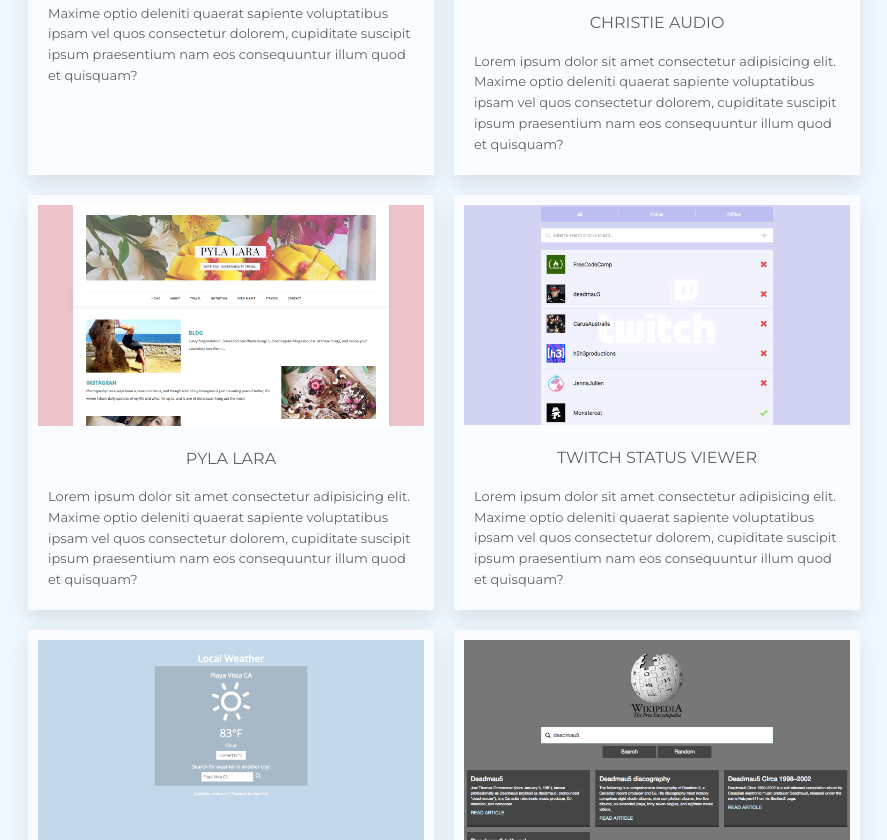
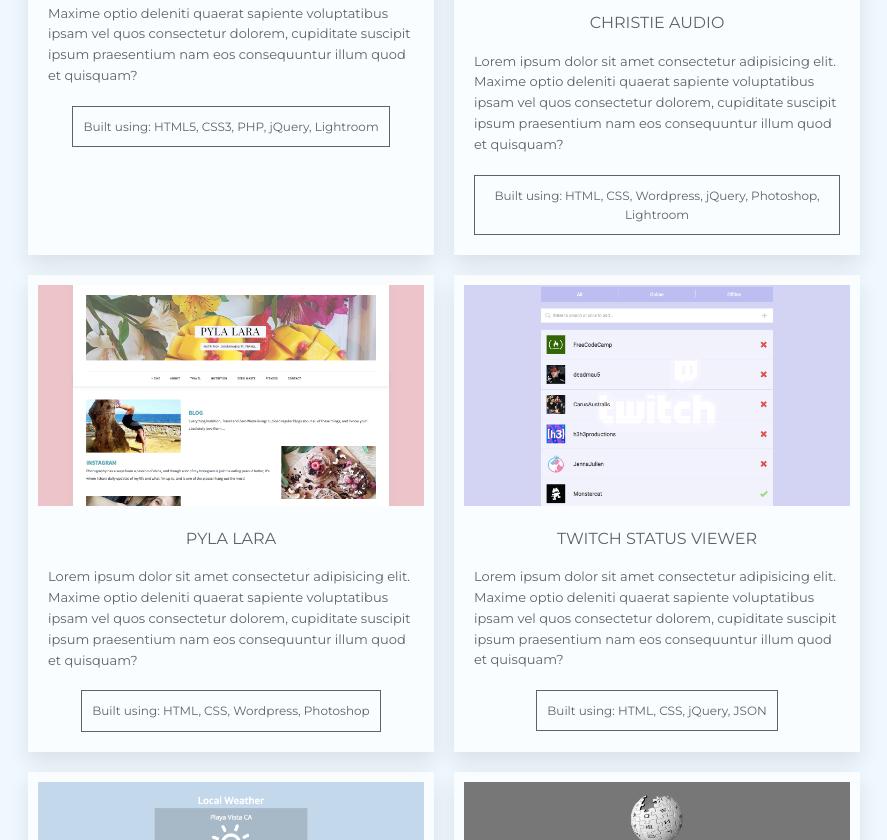
Before and after one commit to luccipaula/luccipaula.github.io, a website: page index.html in a window 1280 px wide. Shown: the part 2582-3422 px from the top of the page, without its empty margins (196-1083 px from the left). Drawn offline with nearby package versions, Linux system fonts and the light colour scheme.

Commit message:
Added some descriptions to portfolio

```diff
--- a/index.html
+++ b/index.html
@@ -72,7 +72,7 @@
 				</figcaption>
 			</figure>
 			<p class="about__text">
-				Hi I'm Lucci, a self-taught front end developer from southern California with a love for coding clean, functional and beautiful solutions in the form of websites. Currently I work as a freelancer in web development/design and as a graphic designer for an educational YouTube channel with over 100,000 subscribers.
+				Hi I'm Lucci, a self-taught front end developer from southern California. I'm passionate about coding clean, functional and beautiful solutions in the form of websites. Currently I work as a freelancer in web development/design and as a graphic designer for an educational YouTube channel with over 100,000 subscribers.
 				<br><br>
 				I've been messing around with HTML and CSS since the Myspace days; I was obsessed with page customization. At the end of my senior year in high school, I decided to buckle down and learn how to program. I started out with Python on Codecademy and Coursera, then later took different college courses in C, Java, Ruby, Ruby on Rails and Javascript. However, those courses didn't provide enough depth or practical knowledge for me to feel confident in making my own projects; I didn't know where to start!
 				<br><br>
@@ -136,6 +136,7 @@
 				</figure>
 				<h4 class="portfolio__title">Michael Wynne Audio</h4>
 				<p class="portfolio__description">Lorem ipsum dolor sit amet consectetur adipisicing elit. Maxime optio deleniti quaerat sapiente voluptatibus ipsam vel quos consectetur dolorem, cupiditate suscipit ipsum praesentium nam eos consequuntur illum quod et quisquam?</p>
+				<span class="portfolio__tools">Built using: HTML5, CSS3, PHP, jQuery, Lightroom</span>
 			</div>
 			<div class="portfolio__card">
 				<figure class="portfolio__figure">
@@ -148,6 +149,7 @@
 				</figure>
 				<h4 class="portfolio__title">Christie Audio</h4>
 				<p class="portfolio__description">Lorem ipsum dolor sit amet consectetur adipisicing elit. Maxime optio deleniti quaerat sapiente voluptatibus ipsam vel quos consectetur dolorem, cupiditate suscipit ipsum praesentium nam eos consequuntur illum quod et quisquam?</p>
+				<span class="portfolio__tools">Built using: HTML, CSS, Wordpress, jQuery, Photoshop, Lightroom</span>
 			</div>
 			<div class="portfolio__card">
 				<figure class="portfolio__figure">
@@ -160,6 +162,7 @@
 				</figure>
 				<h4 class="portfolio__title">Pyla Lara</h4>
 				<p class="portfolio__description">Lorem ipsum dolor sit amet consectetur adipisicing elit. Maxime optio deleniti quaerat sapiente voluptatibus ipsam vel quos consectetur dolorem, cupiditate suscipit ipsum praesentium nam eos consequuntur illum quod et quisquam?</p>
+				<span class="portfolio__tools">Built using: HTML, CSS, Wordpress, Photoshop</span>
 			</div>
 			<div class="portfolio__card">
 				<figure class="portfolio__figure">
@@ -172,6 +175,7 @@
 				</figure>
 				<h4 class="portfolio__title">Twitch Status Viewer</h4>
 				<p class="portfolio__description">Lorem ipsum dolor sit amet consectetur adipisicing elit. Maxime optio deleniti quaerat sapiente voluptatibus ipsam vel quos consectetur dolorem, cupiditate suscipit ipsum praesentium nam eos consequuntur illum quod et quisquam?</p>
+				<span class="portfolio__tools">Built using: HTML, CSS, jQuery, JSON</span>
 			</div>
 			<div class="portfolio__card">
 				<figure class="portfolio__figure">
@@ -184,6 +188,7 @@
 				</figure>
 				<h4 class="portfolio__title">Local Weather App</h4>
 				<p class="portfolio__description">Lorem ipsum dolor sit amet consectetur adipisicing elit. Maxime optio deleniti quaerat sapiente voluptatibus ipsam vel quos consectetur dolorem, cupiditate suscipit ipsum praesentium nam eos consequuntur illum quod et quisquam?</p>
+				<span class="portfolio__tools">Built using: HTML, CSS, jQuery, JSON</span>
 			</div>
 			<div class="portfolio__card">
 				<figure class="portfolio__figure">
@@ -195,7 +200,8 @@
 					</a>
 				</figure>
 				<h4 class="portfolio__title">Wikipedia Viewer</h4>
-				<p class="portfolio__description">Lorem ipsum dolor sit amet consectetur adipisicing elit. Maxime optio deleniti quaerat sapiente voluptatibus ipsam vel quos consectetur dolorem, cupiditate suscipit ipsum praesentium nam eos consequuntur illum quod et quisquam?</p>
+				<p class="portfolio__description">This is a responsively-designed Wikipedia search app built in 2017 as part of the freeCodeCamp curriculum. It displays search results from the Wikipedia API based on user input in the form of introductory article boxes. It also includes links to each article that open in a new tab, and the option to find a random article on Wikipedia.</p>
+				<span class="portfolio__tools">Built using: HTML, CSS, jQuery, AJAX</span>
 			</div>
 			<div class="portfolio__card">
 				<figure class="portfolio__figure">
@@ -207,7 +213,8 @@
 					</a>
 				</figure>
 				<h4 class="portfolio__title">Random Quote Generator</h4>
-				<p class="portfolio__description">Lorem ipsum dolor sit amet consectetur adipisicing elit. Maxime optio deleniti quaerat sapiente voluptatibus ipsam vel quos consectetur dolorem, cupiditate suscipit ipsum praesentium nam eos consequuntur illum quod et quisquam?</p>
+				<p class="portfolio__description">This is a widget built in 2017 as part of the freeCodeCamp curriculum. I went for a super minimal monochromatic design that is also responsive. It was my first time working with JSON to use an API, and with that I got the quote objects for the widget's main purpose: to generate and display a random quote. There's also a little icon that allows you to tweet the quote provided.</p>
+				<span class="portfolio__tools">Built using: HTML, CSS, jQuery, JSON</span>
 			</div>
 
 		</div>
--- a/sass/_portfolio.scss
+++ b/sass/_portfolio.scss
@@ -63,6 +63,14 @@
         font-weight: 400;
     }
 
+    &__tools {
+        padding: 1rem;
+        margin: 1rem;
+        font-size: 1.2rem;
+        text-align: center;
+        border: 1px solid $color-gray-dark;
+    }
+
     &__figure:hover &__caption {
         opacity: 1;
         transform: translate(-50%, -50%);
```
Also changed, not shown: css/style.css.
